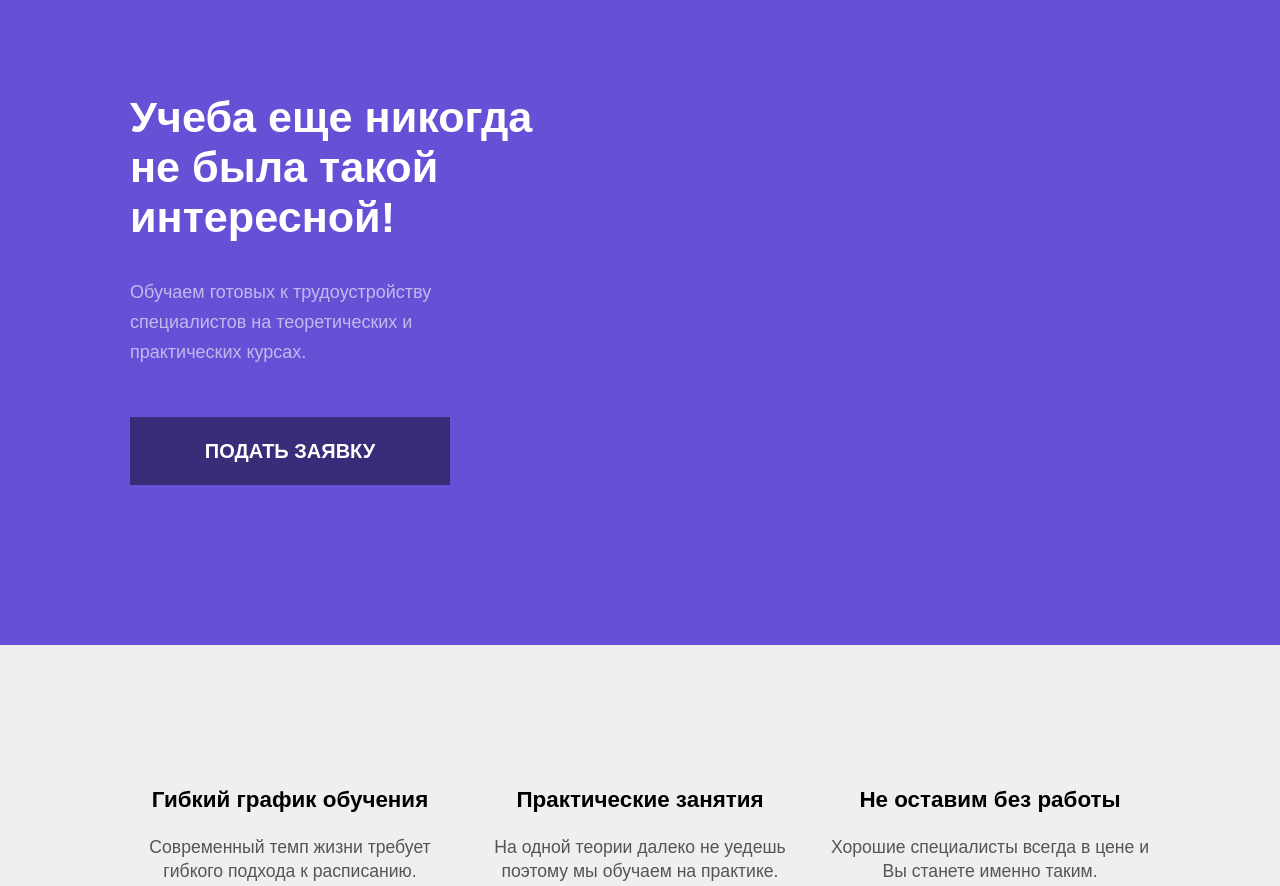
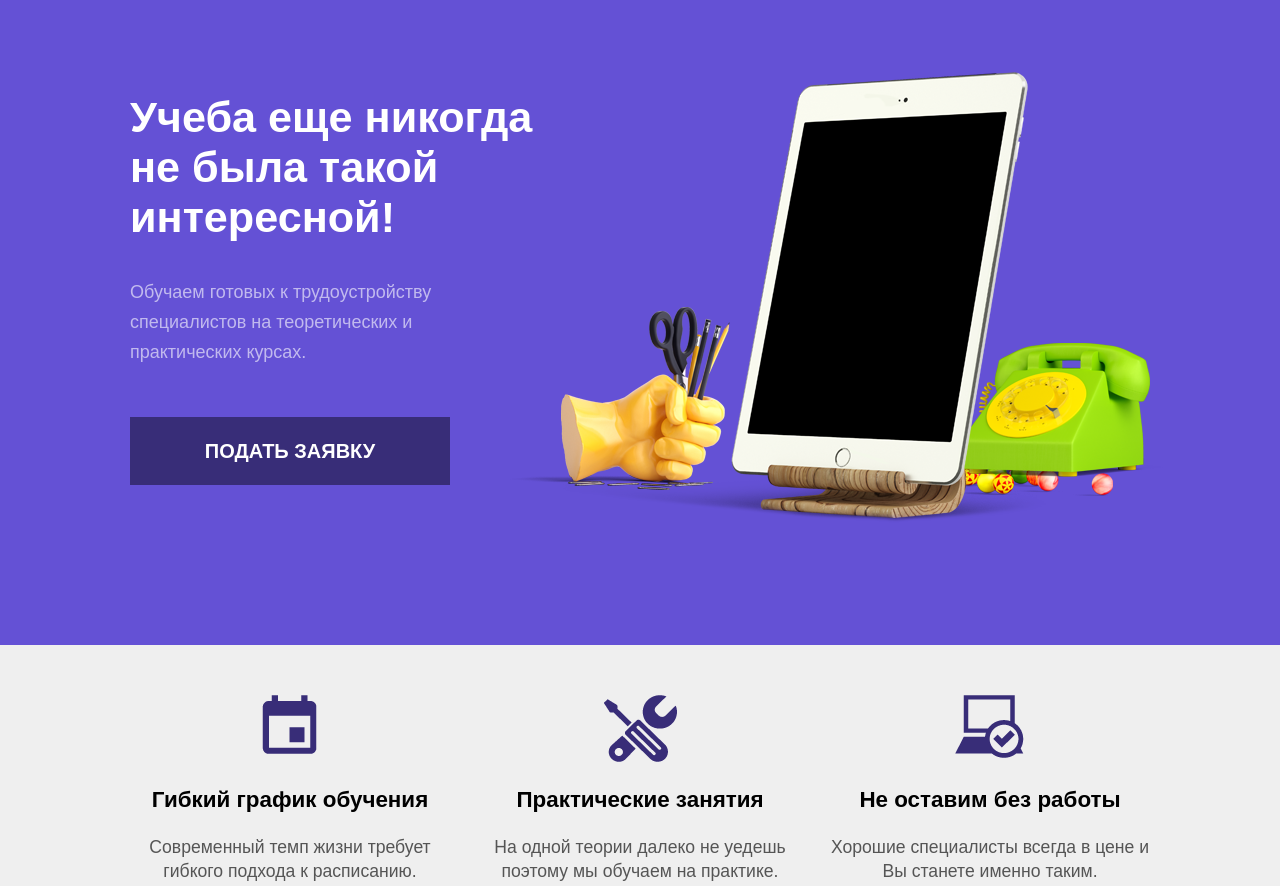
Before and after one commit to Valery75/programming_courses, a plain HTML site: page index.html in a window 1280 px wide. Shown: the part 908-1794 px from the top of the page. Drawn offline with Linux system fonts and the light colour scheme.

Commit message:
Update style.css

```diff
--- a/style.css
+++ b/style.css
@@ -117,7 +117,7 @@ body {
     z-index: -1;
    width: 653px;
    height: 451px;
-   background-image: url("../img/bg-promo.png");
+   background-image: url("bg-promo.png");
     background-repeat: no-repeat;
   }
 
@@ -168,7 +168,7 @@ body {
    left: 132px;
    width: 56px;
    height: 59px;
-   background-image: url("../img/schedule.png");
+   background-image: url("schedule.png");
    background-repeat: no-repeat;
  }
  .features-icon-practice {
@@ -177,7 +177,7 @@ body {
   left: 124px;
   width: 73px;
   height: 67px;
-  background-image: url("../img/practice.png");
+  background-image: url("practice.png");
   background-repeat: no-repeat;
 }
 .features-icon-work {
@@ -185,7 +185,7 @@ body {
    left: 125px;
   width: 69px;
    height: 63px;
-  background-image: url("../img/work.png");
+  background-image: url("work.png");
   background-repeat: no-repeat;
 }
 
```
